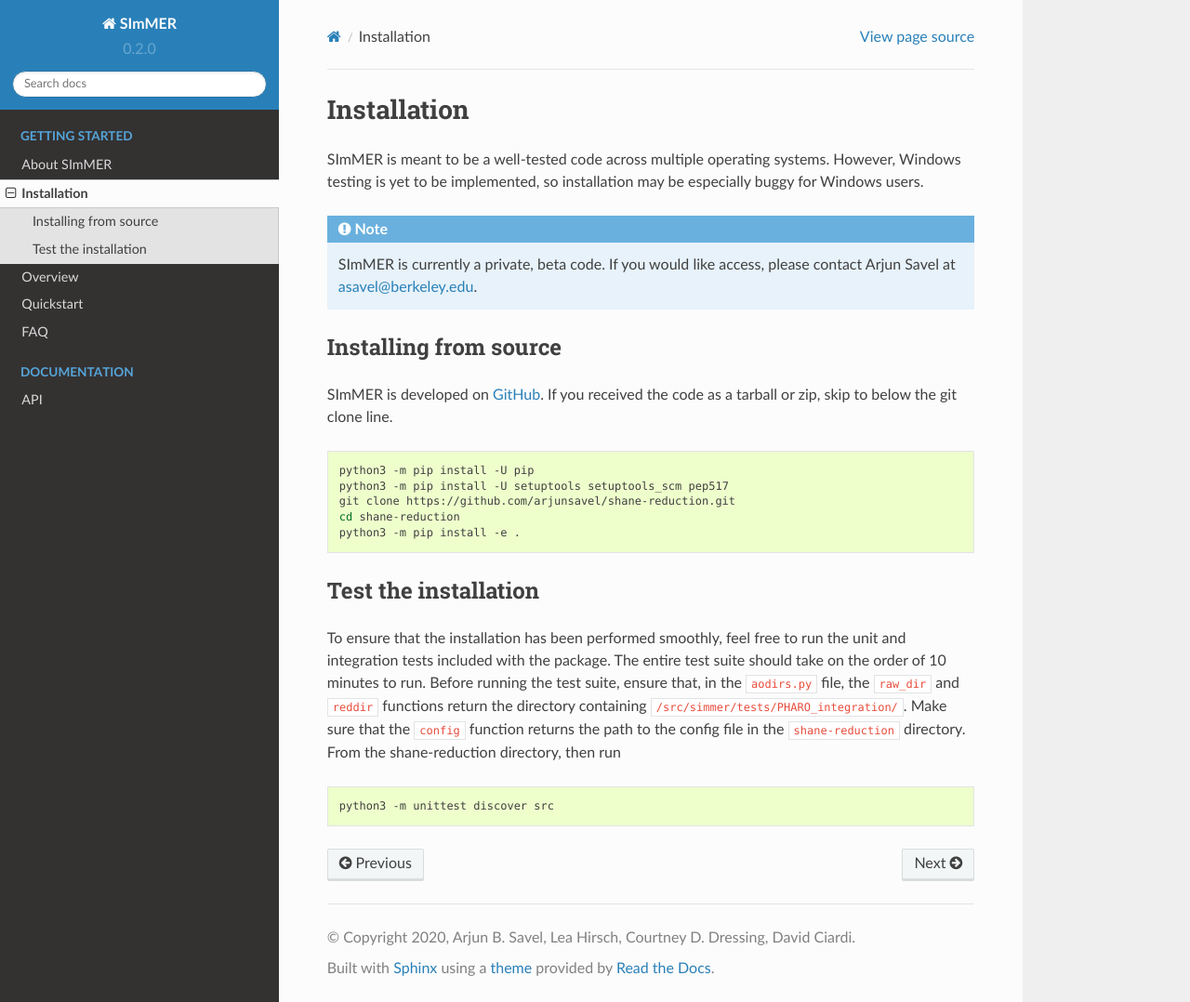
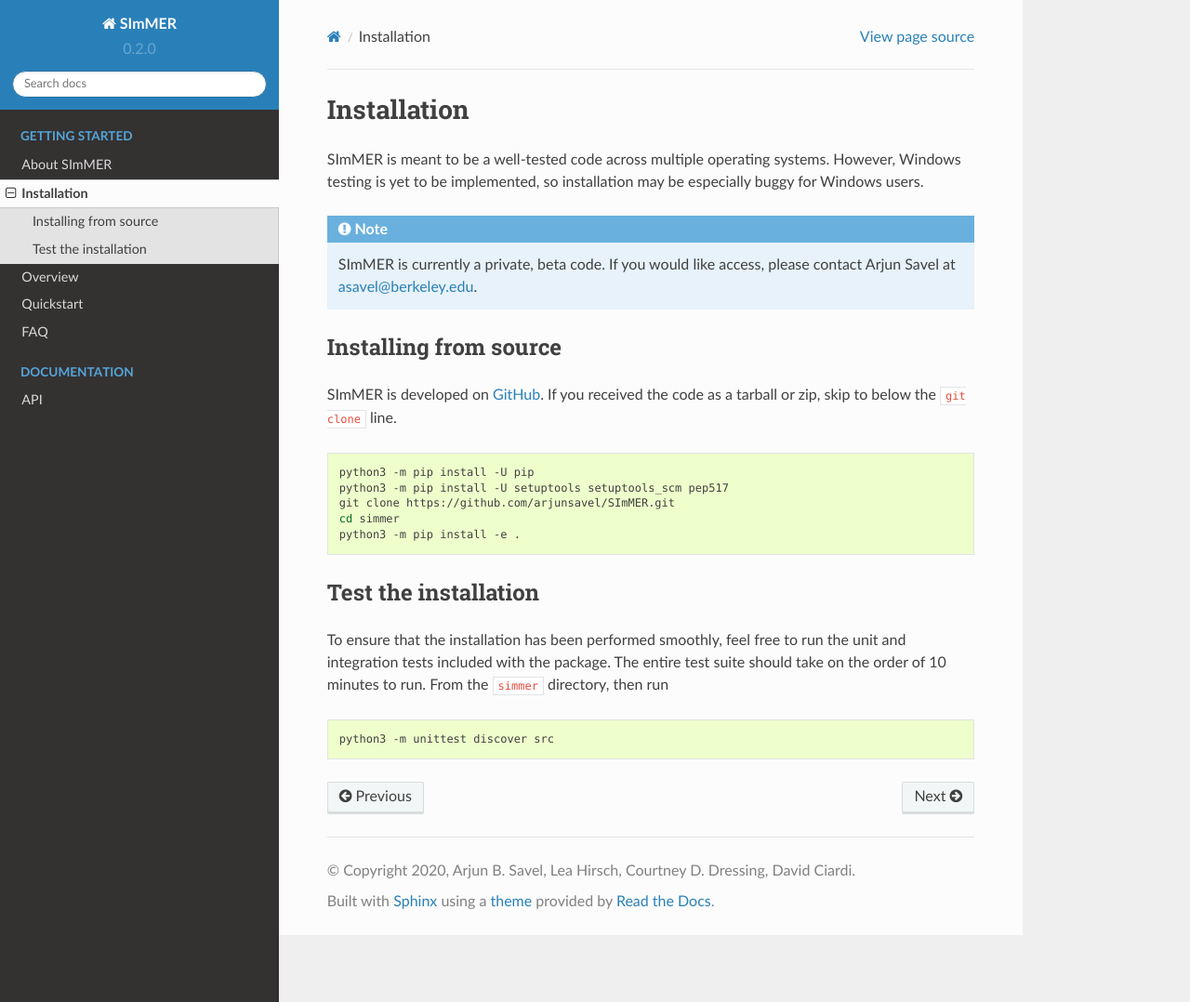
Before and after one commit to arjunsavel/SImMER, a Sphinx documentation site: the page built from docs/pages/installation.rst, in a window 1280 px wide and 1078 px high. Shown: the whole window at 93% size. Built offline with Sphinx 7.4.7 and the Read the Docs theme 2.0.0, drawn with Linux system fonts in a browser that asks for light colours; pages that are not in the unit, such as notebooks, are missing from menus.

Commit message:
fixed installation docs away from shane-reduction

```diff
--- a/docs/pages/installation.rst
+++ b/docs/pages/installation.rst
@@ -9,21 +9,21 @@
 Installing from source
 -----------------------
 
-SImMER is developed on `GitHub <https://github.com/arjunsavel/shane-reduction>`_. If you received the code as a tarball or zip, skip to below the git clone line.
+SImMER is developed on `GitHub <https://github.com/arjunsavel/simmer>`_. If you received the code as a tarball or zip, skip to below the :code:`git clone` line.
 
 .. code-block:: bash
 
     python3 -m pip install -U pip
     python3 -m pip install -U setuptools setuptools_scm pep517
-    git clone https://github.com/arjunsavel/shane-reduction.git
-    cd shane-reduction
+    git clone https://github.com/arjunsavel/SImMER.git
+    cd simmer
     python3 -m pip install -e .
 
 
 Test the installation
 ---------------------
 
-To ensure that the installation has been performed smoothly, feel free to run the unit and integration tests included with the package. The entire test suite should take on the order of 10 minutes to run. Before running the test suite, ensure that, in the :code:`aodirs.py` file, the :code:`raw_dir` and :code:`reddir` functions return the directory containing :code:`/src/simmer/tests/PHARO_integration/`. Make sure that the :code:`config` function returns the path to the config file in the :code:`shane-reduction` directory. From the shane-reduction directory, then run
+To ensure that the installation has been performed smoothly, feel free to run the unit and integration tests included with the package. The entire test suite should take on the order of 10 minutes to run. From the :code:`simmer` directory, then run
 
 .. code-block:: bash
 
```
